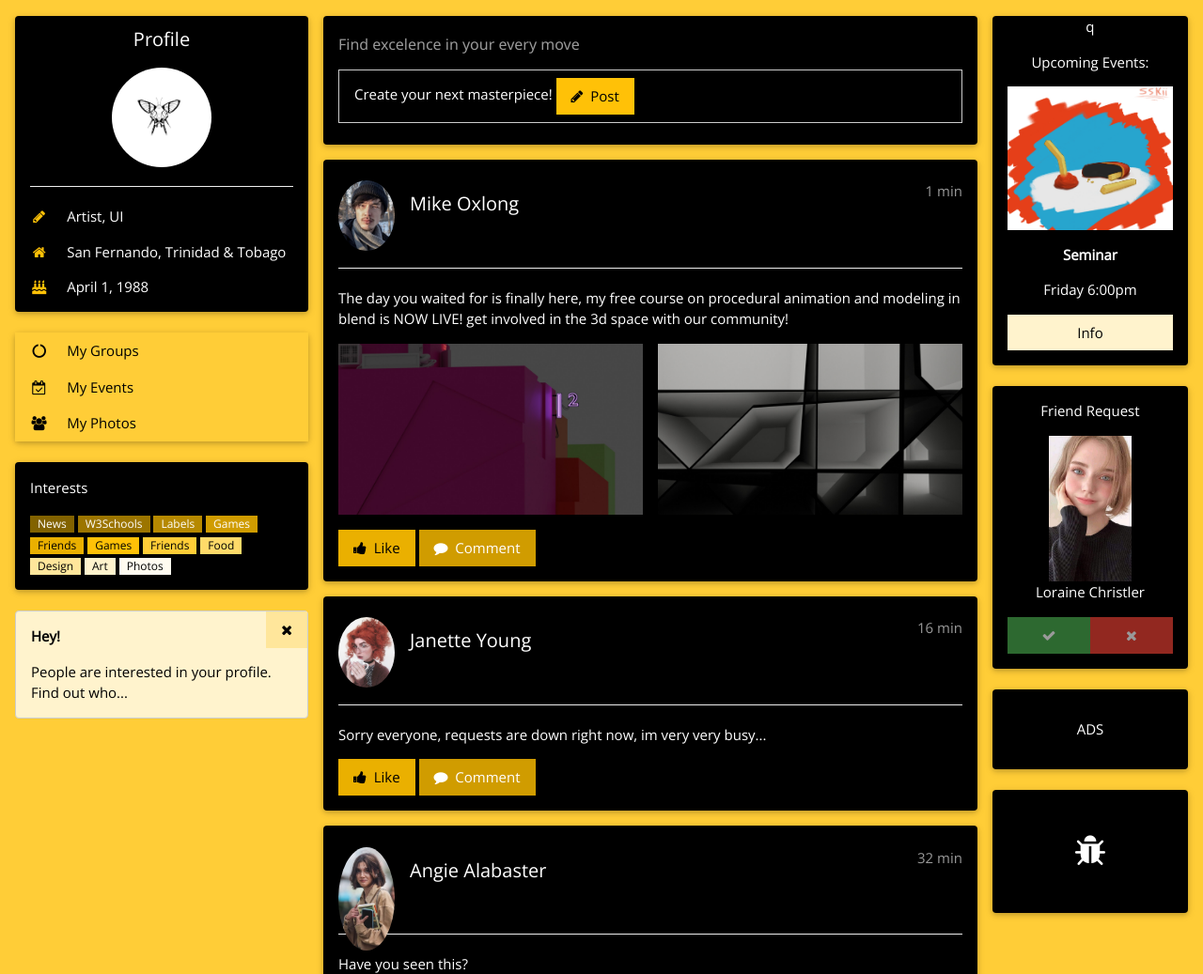
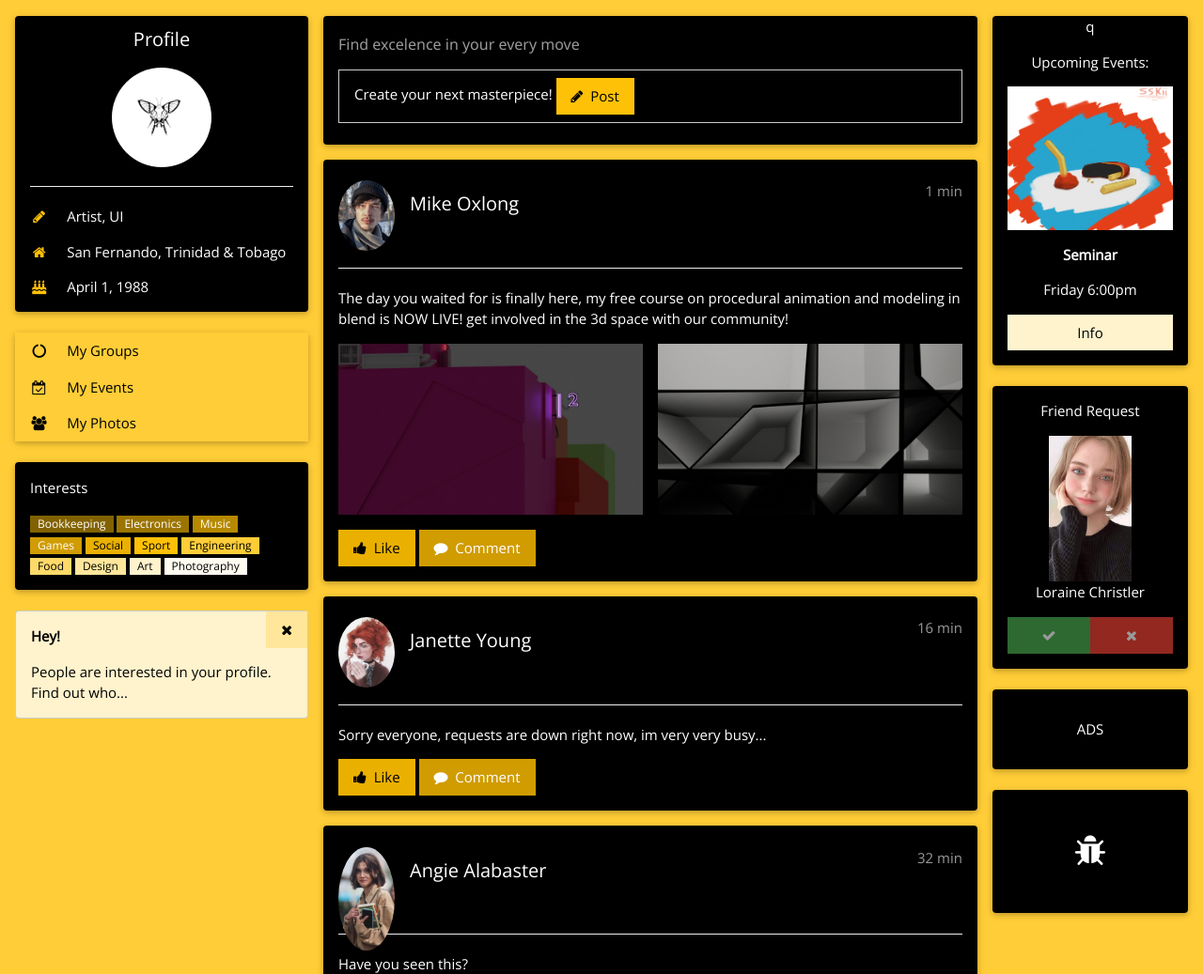
Before and after one commit to Qs-Official/fictional-invention, a plain HTML site: page index.html in a window 1280 px wide. Shown: the part 63-1100 px from the top of the page at 94% size. Drawn offline with nearby package versions, Linux system fonts and the light colour scheme.

Commit message:
Update index.html

```diff
--- a/index.html
+++ b/index.html
@@ -107,17 +107,17 @@ html, body, h1, h2, h3, h4, h5 {font-family: "Open Sans", sans-serif}
         <div class="w3-container">
           <p>Interests</p>
           <p>
-            <span class="w3-tag w3-small w3-theme-d5">News</span>
-            <span class="w3-tag w3-small w3-theme-d4">W3Schools</span>
-            <span class="w3-tag w3-small w3-theme-d3">Labels</span>
+            <span class="w3-tag w3-small w3-theme-d5">Bookkeeping</span>
+            <span class="w3-tag w3-small w3-theme-d4">Electronics</span>
+            <span class="w3-tag w3-small w3-theme-d3">Music</span>
             <span class="w3-tag w3-small w3-theme-d2">Games</span>
-            <span class="w3-tag w3-small w3-theme-d1">Friends</span>
-            <span class="w3-tag w3-small w3-theme">Games</span>
-            <span class="w3-tag w3-small w3-theme-l1">Friends</span>
+            <span class="w3-tag w3-small w3-theme-d1">Social</span>
+            <span class="w3-tag w3-small w3-theme">Sport</span>
+            <span class="w3-tag w3-small w3-theme-l1">Engineering</span>
             <span class="w3-tag w3-small w3-theme-l2">Food</span>
             <span class="w3-tag w3-small w3-theme-l3">Design</span>
             <span class="w3-tag w3-small w3-theme-l4">Art</span>
-            <span class="w3-tag w3-small w3-theme-l5">Photos</span>
+            <span class="w3-tag w3-small w3-theme-l5">Photography</span>
           </p>
         </div>
       </div>
```
